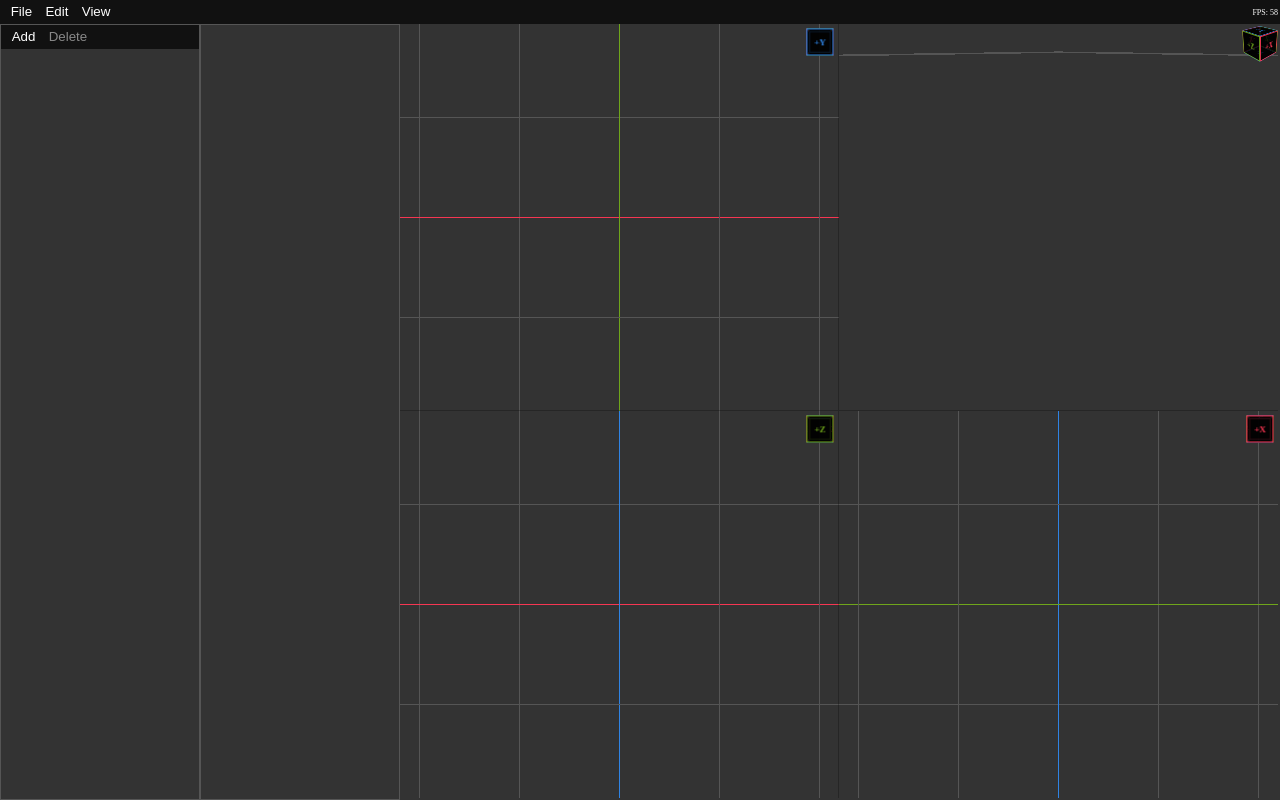
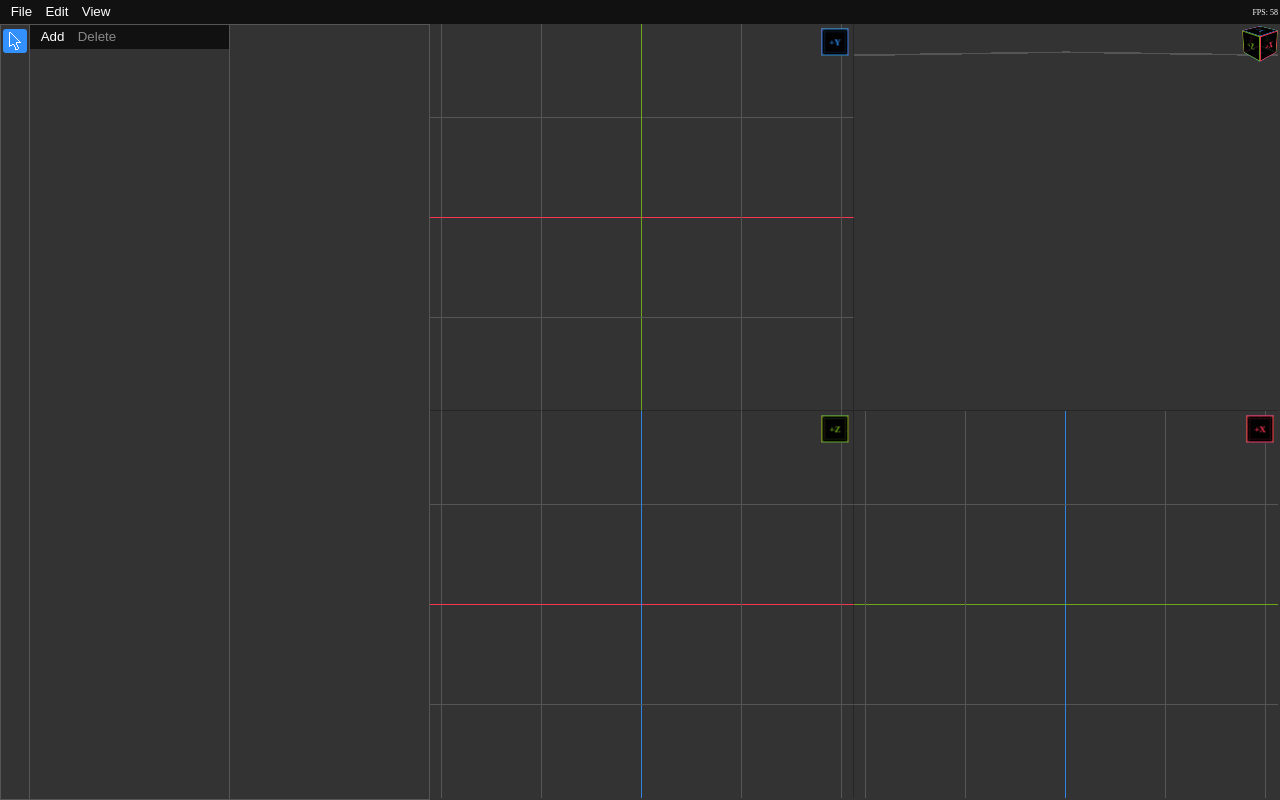
Before and after one commit to x6ud/figure-doll-editor, a Vue app: page /#/ in a window 1280 px wide. Built offline with nearby package versions, Linux system fonts and the light colour scheme.

Commit message:
tool system

```diff
--- a/src/editor/Editor.ts
+++ b/src/editor/Editor.ts
@@ -284,10 +284,11 @@ export default defineComponent({
                 }
             }
             for (let node of nodes) {
+                const keepTransformUnchanged = ctx.keepTransformUnchangedWhileMoving;
                 if (position === 'before' || position === 'after') {
-                    ctx.history.moveNode(node, parent, related, position === 'after');
+                    ctx.history.moveNode(node, parent, related, position === 'after', keepTransformUnchanged);
                 } else {
-                    ctx.history.moveNode(node, parent, null, position === 'atLast');
+                    ctx.history.moveNode(node, parent, null, position === 'atLast', keepTransformUnchanged);
                 }
             }
 
--- a/src/editor/Editor.vue
+++ b/src/editor/Editor.vue
@@ -29,6 +29,11 @@
                     <popup-menu-item title="Copy" hotkey="Ctrl+C" @click="onCopy"/>
                     <popup-menu-item title="Paste" hotkey="Ctrl+V" @click="onPaste"/>
                     <popup-menu-item title="Delete" hotkey="Delete" @click="onDelete"/>
+                    <popup-menu-item sep/>
+                    <popup-menu-item title="Keep Global Position Unchanged while Moving Nodes"
+                                     @click="editorContext.keepTransformUnchangedWhileMoving = !editorContext.keepTransformUnchangedWhileMoving"
+                                     :checked="editorContext.keepTransformUnchangedWhileMoving"
+                    />
                 </popup-menu>
                 <popup-menu title="View">
                     <popup-menu-item title="Grids"
@@ -44,9 +49,24 @@
                 <div style="font-size: 8px;">FPS: {{ editorContext.fps }}&nbsp;</div>
             </template>
         </div>
+
         <div class="cols fill">
+            <div class="tools">
+                <template v-if="editorContext">
+                    <button class="tool icon-button toggle-button"
+                            v-for="tool in editorContext.tools"
+                            :title="tool.label"
+                            :class="{active: editorContext.tool === tool}"
+                            @click="editorContext.tool = tool"
+                    >
+                        <img :src="tool.icon" alt="">
+                    </button>
+                </template>
+            </div>
+
             <side-panel direction="right"
                         v-model:width="modelTreePanelWidth"
+                        style="border-left: none;"
             >
                 <div class="rows" style="width: 100%; height: 100%;"
                      v-if="editorContext"
@@ -82,8 +102,10 @@
                     />
                 </div>
             </side-panel>
+
             <side-panel direction="right"
                         v-model:width="modelNodePropertiesPanelWidth"
+                        style="border-left: none;"
             >
                 <template v-if="editorContext">
                     <model-node-properties :editor-context="editorContext"
@@ -91,6 +113,7 @@
                     />
                 </template>
             </side-panel>
+
             <quad-view class="fill"
                        :editor-context="editorContext"
                        :quad-view="editorContext?.quadView"
@@ -106,3 +129,19 @@
 <script src="./Editor.ts"></script>
 
 <style src="./ui.scss"></style>
+
+<style lang="scss" scoped>
+
+.tools {
+    display: flex;
+    flex-direction: column;
+    padding: 0 2px;
+    border: solid 1px #555;
+
+    .tool {
+        width: 24px;
+        height: 24px;
+        margin: 4px 0 0 0;
+    }
+}
+</style>
--- a/src/editor/EditorContext.ts
+++ b/src/editor/EditorContext.ts
@@ -14,6 +14,9 @@ import TransformUpdateFilter from './systems/model-update-filters/TransformUpdat
 import ModelUpdateSystem from './systems/ModelUpdateSystem';
 import MouseSystem from './systems/MouseSystem';
 import RenderSystem from './systems/RenderSystem';
+import ToolSystem from './systems/ToolSystem';
+import CursorTool from './tools/CursorTool';
+import EditorTool from './tools/EditorTool';
 import Grids from './utils/geometry/Grids';
 import UpdateSystem from './utils/UpdateSystem';
 
@@ -29,6 +32,7 @@ export default class EditorContext {
             new TransformUpdateFilter(),
         ]),
         new MouseSystem(),
+        new ToolSystem(),
         new HistorySystem(),
         new RenderSystem(),
         new CameraDraggingSystem(),
@@ -52,6 +56,13 @@ export default class EditorContext {
     model = new Model();
     history = new ModelHistory(this.model);
     nextFrameCallbacks: (() => void)[] = [];
+
+    tools: EditorTool[] = [
+        new CursorTool(),
+    ];
+    tool: EditorTool = this.tools[0];
+
+    keepTransformUnchangedWhileMoving: boolean = true;
 
     constructor(
         canvas: HTMLCanvasElement,
--- a/src/editor/model/components/CObject3D.ts
+++ b/src/editor/model/components/CObject3D.ts
@@ -1,5 +1,6 @@
 import {Material, Object3D} from 'three';
 import {Geometry} from 'three/examples/jsm/deprecated/Geometry';
+import ModelNode from '../ModelNode';
 import ModelNodeComponent from '../ModelNodeComponent';
 import {registerModelComponent} from '../ModelNodeComponentDef';
 
@@ -20,6 +21,10 @@ export default class CObject3D extends ModelNodeComponent<Object3D | null> {
     dispose() {
         this.onRemoved();
     }
+}
+
+export type Object3DUserData = {
+    node?: ModelNode;
 }
 
 function disposeObject3D(obj: Object3D) {
--- /dev/null
+++ b/src/editor/systems/ToolSystem.ts
@@ -0,0 +1,18 @@
+import {toRaw} from 'vue';
+import EditorContext from '../EditorContext';
+import UpdateSystem from '../utils/UpdateSystem';
+
+export default class ToolSystem extends UpdateSystem<EditorContext> {
+
+    begin(ctx: EditorContext): void {
+        for (let view of ctx.views) {
+            if (view.enabled) {
+                ctx.tool.update(ctx, toRaw(view));
+            }
+        }
+    }
+
+    end(ctx: EditorContext): void {
+    }
+
+}
--- a/src/editor/systems/model-update-filters/ContainerUpdateFilter.ts
+++ b/src/editor/systems/model-update-filters/ContainerUpdateFilter.ts
@@ -1,6 +1,6 @@
 import {Group} from 'three';
 import EditorContext from '../../EditorContext';
-import CObject3D from '../../model/components/CObject3D';
+import CObject3D, {Object3DUserData} from '../../model/components/CObject3D';
 import ModelNode from '../../model/ModelNode';
 import {ModelNodeUpdateFilter} from '../ModelUpdateSystem';
 
@@ -10,6 +10,7 @@ export default class ContainerUpdateFilter implements ModelNodeUpdateFilter {
             const cObject3D = node.get(CObject3D);
             if (!cObject3D.value) {
                 cObject3D.value = new Group();
+                (cObject3D.value.userData as Object3DUserData) = {node};
             }
         }
     }
--- a/src/editor/systems/model-update-filters/ImageUpdateFilter.ts
+++ b/src/editor/systems/model-update-filters/ImageUpdateFilter.ts
@@ -1,7 +1,7 @@
 import {Mesh, MeshLambertMaterial, Texture} from 'three';
 import EditorContext from '../../EditorContext';
 import CImage from '../../model/components/CImage';
-import CObject3D from '../../model/components/CObject3D';
+import CObject3D, {Object3DUserData} from '../../model/components/CObject3D';
 import ModelNode from '../../model/ModelNode';
 import DoubleSidedPlaneGeometry from '../../utils/geometry/DoubleSidedPlaneGeometry';
 import {ModelNodeUpdateFilter} from '../ModelUpdateSystem';
@@ -51,6 +51,7 @@ export default class ImageUpdateFilter implements ModelNodeUpdateFilter {
                     new DoubleSidedPlaneGeometry(width, height),
                     new MeshLambertMaterial({map: texture}),
                 );
+                (cObject3D.value.userData as Object3DUserData) = {node};
                 ctx.model.dirty = true;
                 node.dirty = true;
                 cObject3D.parentChanged = true;
--- /dev/null
+++ b/src/editor/tools/CursorTool.ts
@@ -0,0 +1,33 @@
+import EditorContext from '../EditorContext';
+import EditorView from '../EditorView';
+import {Object3DUserData} from '../model/components/CObject3D';
+import icon from './Cursor.png';
+import EditorTool from './EditorTool';
+
+export default class CursorTool implements EditorTool {
+    label = 'Cursor';
+    icon = icon;
+
+    update(ctx: EditorContext, view: EditorView): void {
+        if (!view.input.mouseOver) {
+            return;
+        }
+        if (view.input.mouseLeftDownThisFrame) {
+            const result = view.raycaster.intersectObjects(ctx.readonlyRef().scene.children.filter(
+                obj => !!(obj.userData as Object3DUserData).node
+            ));
+            if (result.length) {
+                const node = (result[0].object.userData as Object3DUserData).node!;
+                if (view.input.isKeyPressed('Control')) {
+                    ctx.model.addSelection(node.id);
+                } else {
+                    ctx.model.selected = [node.id];
+                }
+            } else {
+                if (!view.input.isKeyPressed('Control')) {
+                    ctx.model.selected = [];
+                }
+            }
+        }
+    }
+}
--- /dev/null
+++ b/src/editor/tools/EditorTool.ts
@@ -0,0 +1,9 @@
+import EditorContext from '../EditorContext';
+import EditorView from '../EditorView';
+
+export default interface EditorTool {
+    label: string;
+    icon: string;
+
+    update(ctx: EditorContext, view: EditorView): void;
+}
```
Also changed, not shown: src/editor/model/ModelHistory.ts (+9 -2 lines), src/env.d.ts (+10 -0 lines), src/editor/tools/Cursor.png (added).
